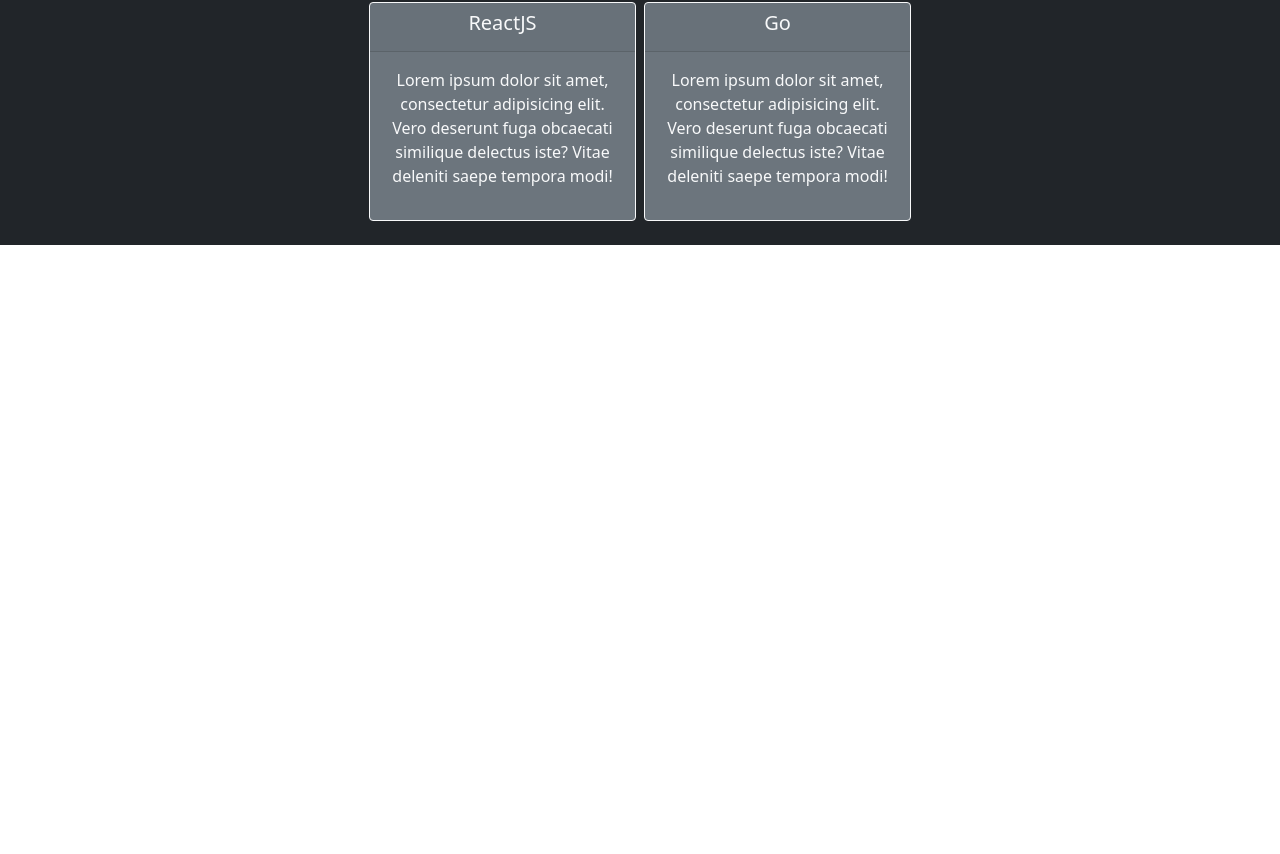
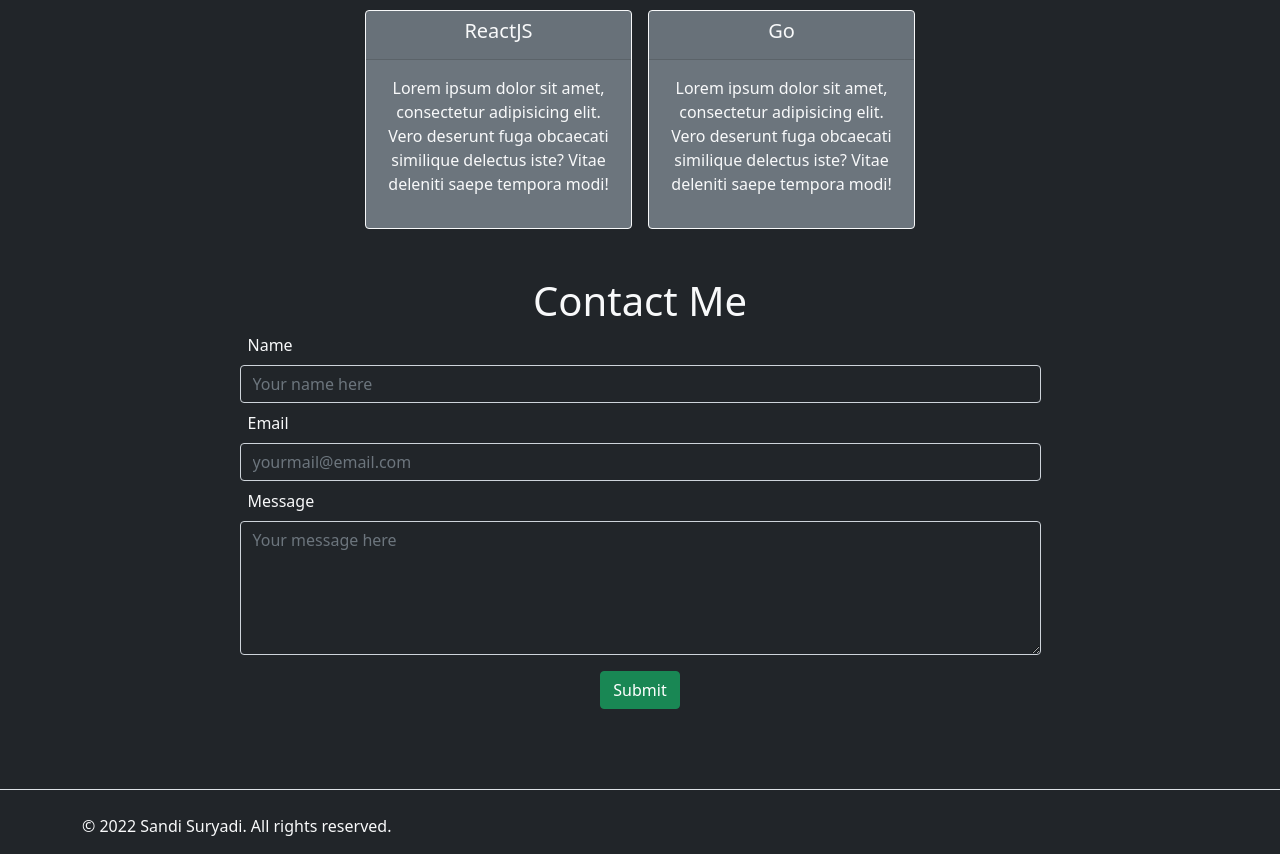
Before and after one commit to sandisuryadi36/eduwork-react, a React (Create React App) app: page / in a window 1280 px wide. Shown: the part 1241-2095 px from the top of the page. Before the commit the page ends 1486 px from the top, so only its background shows below. Built offline with nearby package versions, Linux system fonts and the light colour scheme.

Commit message:
add contact and footer commponents

```diff
--- /dev/null
+++ b/src/home/component/contact.jsx
@@ -0,0 +1,29 @@
+import React from "react";
+import { Button, Container, Form, FormControl, FormLabel } from "react-bootstrap";
+
+export default class Contact extends React.Component {
+    render() {
+        return (
+            <Container className="p-4">
+                <h1 className="text-center">Contact Me</h1>
+                <Container fluid className="d-flex justify-content-center">
+                    <Form className="d-flex flex-column gap-2 w-75">
+                        <Form.Group>
+                            <FormLabel className="mx-2">Name</FormLabel>
+                            <FormControl className="bg-dark text-light" placeholder="Your name here"></FormControl>
+                        </Form.Group>
+                        <Form.Group>
+                            <FormLabel className="mx-2">Email</FormLabel>
+                            <FormControl className="bg-dark text-light" type="email" placeholder="yourmail@email.com"></FormControl>
+                        </Form.Group>
+                        <Form.Group>
+                            <FormLabel className="mx-2">Message</FormLabel>
+                            <FormControl className="bg-dark text-light" as="textarea" rows={5} placeholder="Your message here"></FormControl>
+                        </Form.Group>
+                        <Button variant="success" type="submit" className="align-self-center m-2">Submit</Button>
+                    </Form>
+                </Container>
+            </Container>
+        )
+    }
+}
--- /dev/null
+++ b/src/home/component/footer.jsx
@@ -0,0 +1,16 @@
+import React from "react";
+import { Container } from "react-bootstrap";
+
+export default class BottomFooter extends React.Component{
+    render() {
+        return (
+            <Container fluid className="p-0">
+                <footer className="pt-5">
+                    <div className="d-flex justify-content-start pt-4 border-top">
+                        <p className="container">© 2022 Sandi Suryadi. All rights reserved.</p>
+                    </div>
+                </footer>
+            </Container>
+        )
+    }
+}
--- a/src/home/component/skills.jsx
+++ b/src/home/component/skills.jsx
@@ -20,7 +20,7 @@
     render() {
         return (
             <Container className="p-4 text-center">
-                <Container fluid className="d-flex flex-wrap gap-2 justify-content-center">
+                <Container fluid className="d-flex flex-wrap gap-3 justify-content-center">
                     <ItemCard title="HTML">
                         <p>Lorem ipsum dolor sit amet, consectetur adipisicing elit. Vero deserunt fuga obcaecati similique delectus iste? Vitae deleniti saepe tempora modi!</p>
                     </ItemCard>
--- a/src/home/index.jsx
+++ b/src/home/index.jsx
@@ -5,6 +5,8 @@
 import Biografi from "./component/biografi";
 import { Container } from "react-bootstrap";
 import Skills from "./component/skills";
+import Contact from "./component/contact";
+import BottomFooter from "./component/footer";
 
 export default class Home extends React.Component {
     render() {
@@ -14,6 +16,8 @@
                 <TopCover />
                 <Biografi />
                 <Skills />
+                <Contact />
+                <BottomFooter />
             </Container>
         )
     }
```
